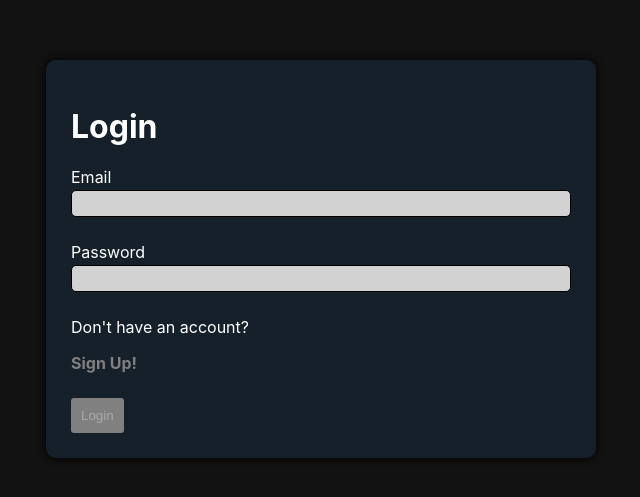
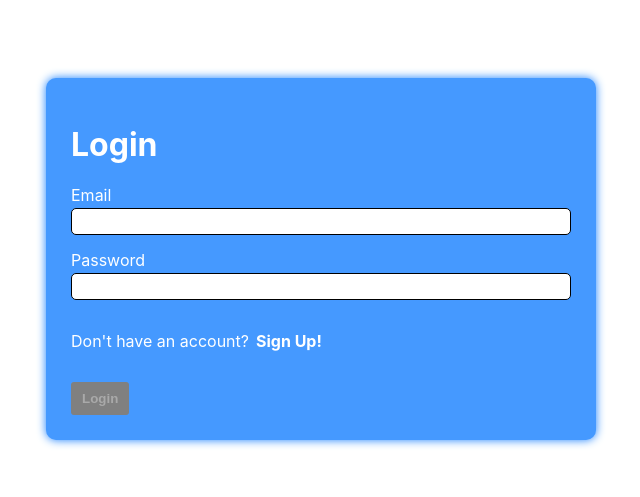
Before and after one commit to Marcin-Migdal/Chat-web-app, a React (Create React App) app: page /login in a window 1280 px wide. Shown: the part 141-638 px from the top of the page, without its empty margins (319-959 px from the left). Built offline with nearby package versions, Linux system fonts and the light colour scheme; no server answers.

Commit message:
added chatEngine component

```diff
--- a/src/components/Chat/Chat.jsx
+++ b/src/components/Chat/Chat.jsx
@@ -1,3 +1,45 @@
+import { useChat } from 'context/ChatContext';
+import { useEffect } from 'react';
+import { getChats, ChatEngine } from 'react-chat-engine';
+
 export const Chat = () => {
-  return <div>Chat</div>;
+  const { myChats, setMyChats, chatConfig, selectedChat } = useChat();
+
+  useEffect(() => {
+    console.log('My Chats: ', myChats);
+  }, [myChats]);
+
+  return (
+    <>
+      {!!chatConfig && (
+        <div style={{ display: 'none' }}>
+          <ChatEngine
+            userName={chatConfig.userName}
+            projectID={chatConfig.projectID}
+            userSecret={chatConfig.userSecret}
+            onConnect={() => {
+              getChats(chatConfig, setMyChats);
+            }}
+          />
+        </div>
+      )}
+
+      <div className="chat-container">
+        <div className="current-chat">
+          {selectedChat ? (
+            <></>
+          ) : (
+            <div className="no-chat-selected">
+              <img
+                src="/img/pointLeft.png"
+                className="point-left"
+                alt="point-left"
+              />
+              Select A Chat
+            </div>
+          )}
+        </div>
+      </div>
+    </>
+  );
 };
--- a/src/components/FormField/FormField.module.css
+++ b/src/components/FormField/FormField.module.css
@@ -8,5 +8,6 @@
   width: 100%;
   margin-top: 3px;
   padding: 5px;
+  border-radius: 5px;
   border: 1px solid black;
 }
--- a/src/components/index.js
+++ b/src/components/index.js
@@ -2,4 +2,4 @@ export * from './App';
 export * from './Chat';
 export * from './Signup';
 export * from './Login';
-export * from './FormField'
+export * from './FormField';
--- a/src/context/ChatContext.jsx
+++ b/src/context/ChatContext.jsx
@@ -1,13 +1,37 @@
+import { fb } from 'service';
 import { createContext, useContext, useEffect, useState } from 'react';
-import { deleteChat, getMessages, leaveChat, newChat } from 'react-chat-engine';
-import { fb } from 'service';
+import { newChat, leaveChat, deleteChat, getMessages } from 'react-chat-engine';
 
 export const ChatContext = createContext();
 
 export const ChatProvider = ({ children, authUser }) => {
   const [myChats, setMyChats] = useState();
-  const [chatConfing, setChatConfing] = useState();
+  const [chatConfig, setChatConfig] = useState();
   const [selectedChat, setSelectedChat] = useState();
+
+  const createChatClick = () => {
+    newChat(chatConfig, { title: '' });
+  };
+  const deleteChatClick = chat => {
+    const isAdmin = chat.admin === chatConfig.userName;
+
+    if (
+      isAdmin &&
+      window.confirm('Are you sure you want to delete this chat?')
+    ) {
+      deleteChat(chatConfig, chat.id);
+    } else if (window.confirm('Are you sure you want to leave this chat?')) {
+      leaveChat(chatConfig, chat.id, chatConfig.userName);
+    }
+  };
+  const selectChatClick = chat => {
+    getMessages(chatConfig, chat.id, messages => {
+      setSelectedChat({
+        ...chat,
+        messages,
+      });
+    });
+  };
 
   useEffect(() => {
     if (authUser) {
@@ -15,7 +39,7 @@ export const ChatProvider = ({ children, authUser }) => {
         .collection('chatUsers')
         .doc(authUser.uid)
         .onSnapshot(snap => {
-          setChatConfing({
+          setChatConfig({
             userSecret: authUser.uid,
             avatar: snap.data().avatar,
             userName: snap.data().userName,
@@ -23,41 +47,16 @@ export const ChatProvider = ({ children, authUser }) => {
           });
         });
     }
-  }, [authUser]);
-
-  const createChatClick = () => {
-    newChat(chatConfing, { title: '' });
-  };
-
-  const deleteChatClick = chat => {
-    const isAdmin = chat.admin === chatConfing.userName;
-    if (
-      isAdmin &&
-      window.confirm('Are you sure you want to delete this chat?')
-    ) {
-      deleteChat(chatConfing, chat.id);
-    } else if (window.confirm('Are you sure you want to leave this chat?')) {
-      leaveChat(chatConfing, chat.id, chatConfing.userName);
-    }
-  };
-
-  const selectChatClick = chat => {
-    getMessages(chatConfing, chat.id, messages => {
-      setSelectedChat({
-        ...chat,
-        messages,
-      });
-    });
-  };
+  }, [authUser, setChatConfig]);
 
   return (
     <ChatContext.Provider
       value={{
         myChats,
         setMyChats,
-        chatConfing,
-        setChatConfing,
+        chatConfig,
         selectedChat,
+        setChatConfig,
         setSelectedChat,
         selectChatClick,
         deleteChatClick,
@@ -73,9 +72,9 @@ export const useChat = () => {
   const {
     myChats,
     setMyChats,
-    chatConfing,
-    setChatConfing,
+    chatConfig,
     selectedChat,
+    setChatConfig,
     setSelectedChat,
     selectChatClick,
     deleteChatClick,
@@ -85,9 +84,9 @@ export const useChat = () => {
   return {
     myChats,
     setMyChats,
-    chatConfing,
-    setChatConfing,
+    chatConfig,
     selectedChat,
+    setChatConfig,
     setSelectedChat,
     selectChatClick,
     deleteChatClick,
--- a/src/index.css
+++ b/src/index.css
@@ -11,43 +11,34 @@ code {
   font-family: source-code-pro, Menlo, Monaco, Consolas, 'Courier New',
     monospace;
 }
+
 .app {
-  width: 100vw;
-  color: white;
-  height: 100vh;
   display: flex;
-  overflow: hidden;
   align-items: center;
   justify-content: center;
-  background-color: #121212;
+  width: 100vw;
+  height: 100vh;
+  color: #fff;
+  overflow: hidden;
+  background-color: #fff;
 }
 .auth-form {
   width: 500px;
+  max-width: 100%;
   padding: 25px;
-  max-width: 100%;
   border-radius: 10px;
-  background-color: #15202b;
-  box-shadow: 0px 0px 10px black;
-}
-.auth-form label {
-  display: block;
-  margin-bottom: 25px;
-}
-.auth-form input {
-  width: 100%;
-  padding: 5px;
-  border-radius: 5px;
-  border: 1px solid black;
-  background-color: #d2d2d2;
+  background-color: #4599ff;
+  box-shadow: 0px 0px 10px #1a81ff;
 }
 .auth-form button {
-  padding: 10px;
+  padding: 9px 11px;
   border-radius: 3px;
   outline: none;
   border: none;
-  color: white;
+  color: #030a24;
+  font-weight: 600;
   cursor: pointer;
-  background-color: #030a24;
+  background-color: #fff;
 }
 .auth-form button:hover {
   box-shadow: 0px 0px 3px black;
@@ -58,18 +49,52 @@ code {
   background-color: gray;
 }
 .auth-link-container {
-  margin-top: 25px;
-  margin-bottom: 25px;
+  margin: 15px 0;
 }
 .auth-link {
-  color: gray;
+  display: inline-block;
+  margin-left: 7px;
   cursor: pointer;
   font-weight: bold;
 }
 .auth-link:hover {
-  color: #5c5caa;
+  transform: scale(1.05);
 }
 .error {
-  color: #cd0000;
+  color: #ff0000;
   font-weight: bold;
 }
+.chat-container {
+  flex: 1;
+  height: 100%;
+  display: flex;
+}
+.current-chat {
+  flex: 1;
+  height: 100%;
+  display: flex;
+  justify-content: center;
+}
+.no-chat-selected {
+  display: flex;
+  font-size: 28px;
+  padding: 25px;
+  color: #abaebb;
+  align-self: center;
+  align-items: center;
+  border-radius: 10px;
+  justify-content: center;
+  box-shadow: 0px 0px 3px black;
+
+  -webkit-touch-callout: none;
+  -webkit-user-select: none;
+  -khtml-user-select: none;
+  -moz-user-select: none;
+  -ms-user-select: none;
+  user-select: none;
+}
+.point-left {
+  width: 75px;
+  height: auto;
+  margin-right: 25px;
+}
```
Also changed, not shown: package.json (+6 -6 lines), public/img/pointLeft.png (added), 1 other file (tests, documents, lock files or other folders).
